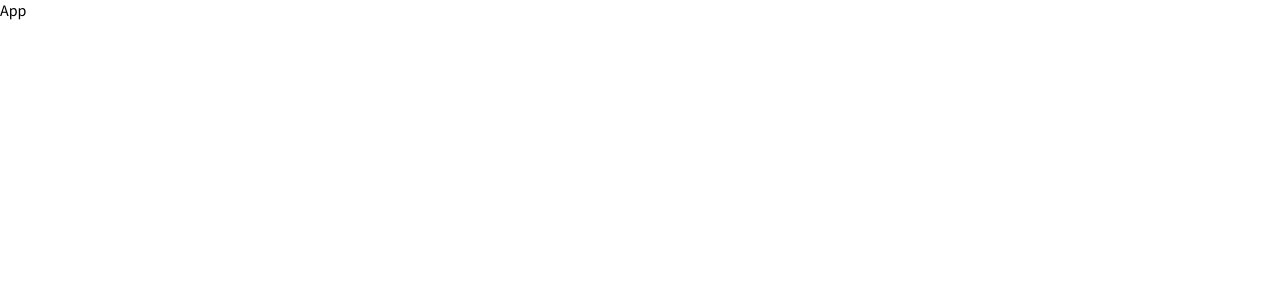
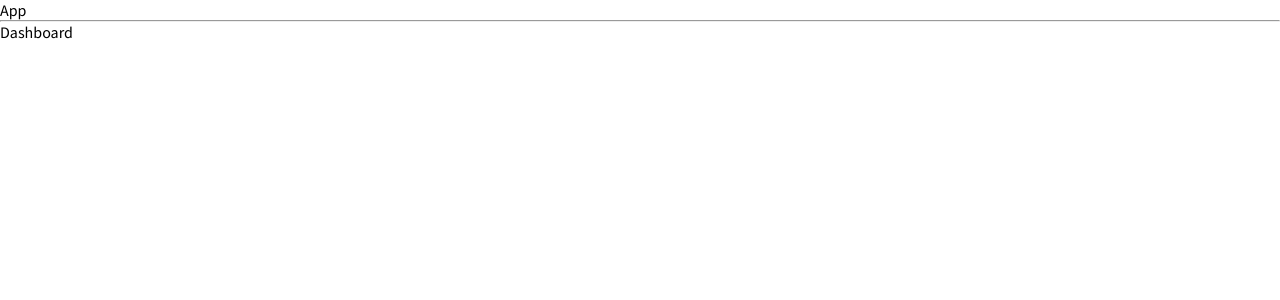
Before and after one commit to VunkLai/dashboard, a React (Create React App) app: page /dashboard in a window 1280 px wide. Shown: the top 300 px of the page. Built offline with nearby package versions, Linux system fonts and the light colour scheme.

Commit message:
[enhance] Import `react-router-dom` package

```diff
--- a/package.json
+++ b/package.json
@@ -8,8 +8,11 @@
     "@testing-library/jest-dom": "^5.11.4",
     "@testing-library/react": "^11.1.0",
     "@testing-library/user-event": "^12.1.10",
+    "history": "^5.0.0",
     "react": "^17.0.2",
     "react-dom": "^17.0.2",
+    "react-router": "6.0.0-beta.0",
+    "react-router-dom": "^6.0.0-beta.0",
     "react-scripts": "4.0.3",
     "web-vitals": "^1.0.1"
   },
--- a/src/App.js
+++ b/src/App.js
@@ -1,9 +1,16 @@
 import React from "react";
+import { useRoutes } from "react-router-dom";
+import routes from "./routes";
 
-class App extends React.Component {
-  render() {
-    return <div className="App">App</div>;
-  }
+function App() {
+  const content = useRoutes(routes);
+  return (
+    <div className="App">
+      App
+      <hr />
+      {content}
+    </div>
+  );
 }
 
 export default App;
--- a/src/index.js
+++ b/src/index.js
@@ -1,10 +1,13 @@
 import React from "react";
 import ReactDOM from "react-dom";
+import { BrowserRouter } from "react-router-dom";
 import App from "./App";
 
 ReactDOM.render(
   <React.StrictMode>
-    <App />
+    <BrowserRouter>
+      <App />
+    </BrowserRouter>
   </React.StrictMode>,
   document.getElementById("root")
 );
--- /dev/null
+++ b/src/pages/Dashboard.jsx
@@ -0,0 +1,5 @@
+import React from "react";
+
+export default function Dashboard() {
+  return <div>Dashboard</div>;
+}
--- /dev/null
+++ b/src/pages/Error404.jsx
@@ -0,0 +1,5 @@
+import React from "react";
+
+export default function Error404() {
+  return <div>404 Not Found</div>;
+}
--- /dev/null
+++ b/src/pages/Home.jsx
@@ -0,0 +1,5 @@
+import React from "react";
+
+export default function Home() {
+  return <div>Home</div>;
+}
--- /dev/null
+++ b/src/routes.js
@@ -0,0 +1,19 @@
+import Home from "./pages/Home";
+import Dashboard from "./pages/Dashboard";
+import Error404 from "./pages/Error404";
+
+const routes = [
+  {
+    path: "/",
+    children: [
+      { path: "home", element: <Home /> },
+      { path: "dashboard", element: <Dashboard /> },
+    ],
+  },
+  {
+    path: "*",
+    element: <Error404 />,
+  },
+];
+
+export default routes;
```
Also changed, not shown: 1 other file (tests, documents, lock files or other folders).
